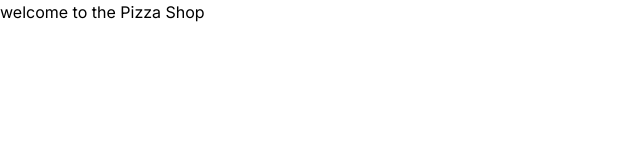
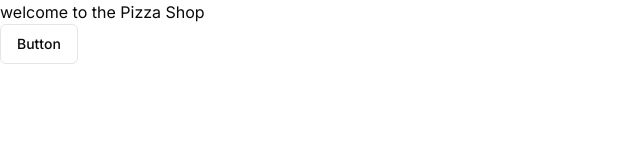
Before and after one commit to Siva-S92/pizzaApp, a Next.js app: page / in a window 1280 px wide. Shown: the top 160 px of the page, without its empty margins (0-640 px from the left). Built offline with nearby package versions, Linux system fonts and the light colour scheme.

Commit message:
add shadcn ui installation and other basic setup for shadcn ui

```diff
--- a/src/app/globals.css
+++ b/src/app/globals.css
@@ -2,26 +2,75 @@
   @tailwind components;
   @tailwind utilities;
 
+  @layer base {
     :root {
-  --foreground-rgb: 0, 0, 0;
-  --background-start-rgb: 214, 219, 220;
-  --background-end-rgb: 255, 255, 255;
+      --background: 0 0% 100%;
+      --foreground: 0 0% 3.9%;
+
+      --card: 0 0% 100%;
+      --card-foreground: 0 0% 3.9%;
+
+      --popover: 0 0% 100%;
+      --popover-foreground: 0 0% 3.9%;
+
+      --primary: 0 0% 9%;
+      --primary-foreground: 0 0% 98%;
+
+      --secondary: 0 0% 96.1%;
+      --secondary-foreground: 0 0% 9%;
+
+      --muted: 0 0% 96.1%;
+      --muted-foreground: 0 0% 45.1%;
+
+      --accent: 0 0% 96.1%;
+      --accent-foreground: 0 0% 9%;
+
+      --destructive: 0 84.2% 60.2%;
+      --destructive-foreground: 0 0% 98%;
+
+      --border: 0 0% 89.8%;
+      --input: 0 0% 89.8%;
+      --ring: 0 0% 3.9%;
+
+      --radius: 0.5rem;
     }
 
-@media (prefers-color-scheme: dark) {
-  :root {
-    --foreground-rgb: 255, 255, 255;
-    --background-start-rgb: 0, 0, 0;
-    --background-end-rgb: 0, 0, 0;
+    .dark {
+      --background: 0 0% 3.9%;
+      --foreground: 0 0% 98%;
+
+      --card: 0 0% 3.9%;
+      --card-foreground: 0 0% 98%;
+
+      --popover: 0 0% 3.9%;
+      --popover-foreground: 0 0% 98%;
+
+      --primary: 0 0% 98%;
+      --primary-foreground: 0 0% 9%;
+
+      --secondary: 0 0% 14.9%;
+      --secondary-foreground: 0 0% 98%;
+
+      --muted: 0 0% 14.9%;
+      --muted-foreground: 0 0% 63.9%;
+
+      --accent: 0 0% 14.9%;
+      --accent-foreground: 0 0% 98%;
+
+      --destructive: 0 62.8% 30.6%;
+      --destructive-foreground: 0 0% 98%;
+
+      --border: 0 0% 14.9%;
+      --input: 0 0% 14.9%;
+      --ring: 0 0% 83.1%;
     }
   }
 
-/* body {
-
-} */
-
-@layer utilities {
-  .text-balance {
-    text-wrap: balance;
+  @layer base {
+    * {
+      @apply border-border;
+    }
+    body {
+      @apply bg-background text-foreground;
     }
   }
--- a/src/app/page.tsx
+++ b/src/app/page.tsx
@@ -1,9 +1,11 @@
+import { Button } from "@/components/ui/button";
 
 
 export default function Home() {
   return (
     <main>
       <h1>welcome to the Pizza Shop</h1>
+      <Button variant="outline">Button</Button>
     </main>
   );
 }
--- /dev/null
+++ b/src/components/ui/button.tsx
@@ -0,0 +1,56 @@
+import * as React from "react"
+import { Slot } from "@radix-ui/react-slot"
+import { cva, type VariantProps } from "class-variance-authority"
+
+import { cn } from "@/lib/utils"
+
+const buttonVariants = cva(
+  "inline-flex items-center justify-center whitespace-nowrap rounded-md text-sm font-medium ring-offset-background transition-colors focus-visible:outline-none focus-visible:ring-2 focus-visible:ring-ring focus-visible:ring-offset-2 disabled:pointer-events-none disabled:opacity-50",
+  {
+    variants: {
+      variant: {
+        default: "bg-primary text-primary-foreground hover:bg-primary/90",
+        destructive:
+          "bg-destructive text-destructive-foreground hover:bg-destructive/90",
+        outline:
+          "border border-input bg-background hover:bg-accent hover:text-accent-foreground",
+        secondary:
+          "bg-secondary text-secondary-foreground hover:bg-secondary/80",
+        ghost: "hover:bg-accent hover:text-accent-foreground",
+        link: "text-primary underline-offset-4 hover:underline",
+      },
+      size: {
+        default: "h-10 px-4 py-2",
+        sm: "h-9 rounded-md px-3",
+        lg: "h-11 rounded-md px-8",
+        icon: "h-10 w-10",
+      },
+    },
+    defaultVariants: {
+      variant: "default",
+      size: "default",
+    },
+  }
+)
+
+export interface ButtonProps
+  extends React.ButtonHTMLAttributes<HTMLButtonElement>,
+    VariantProps<typeof buttonVariants> {
+  asChild?: boolean
+}
+
+const Button = React.forwardRef<HTMLButtonElement, ButtonProps>(
+  ({ className, variant, size, asChild = false, ...props }, ref) => {
+    const Comp = asChild ? Slot : "button"
+    return (
+      <Comp
+        className={cn(buttonVariants({ variant, size, className }))}
+        ref={ref}
+        {...props}
+      />
+    )
+  }
+)
+Button.displayName = "Button"
+
+export { Button, buttonVariants }
--- /dev/null
+++ b/src/lib/utils.ts
@@ -0,0 +1,6 @@
+import { type ClassValue, clsx } from "clsx"
+import { twMerge } from "tailwind-merge"
+
+export function cn(...inputs: ClassValue[]) {
+  return twMerge(clsx(inputs))
+}
--- a/tailwind.config.ts
+++ b/tailwind.config.ts
@@ -1,20 +1,80 @@
-import type { Config } from "tailwindcss";
+import type { Config } from "tailwindcss"
 
-const config: Config = {
+const config = {
+  darkMode: ["class"],
   content: [
-    "./src/pages/**/*.{js,ts,jsx,tsx,mdx}",
-    "./src/components/**/*.{js,ts,jsx,tsx,mdx}",
-    "./src/app/**/*.{js,ts,jsx,tsx,mdx}",
-  ],
+    './pages/**/*.{ts,tsx}',
+    './components/**/*.{ts,tsx}',
+    './app/**/*.{ts,tsx}',
+    './src/**/*.{ts,tsx}',
+	],
+  prefix: "",
   theme: {
+    container: {
+      center: true,
+      padding: "2rem",
+      screens: {
+        "2xl": "1400px",
+      },
+    },
     extend: {
-      backgroundImage: {
-        "gradient-radial": "radial-gradient(var(--tw-gradient-stops))",
-        "gradient-conic":
-          "conic-gradient(from 180deg at 50% 50%, var(--tw-gradient-stops))",
+      colors: {
+        border: "hsl(var(--border))",
+        input: "hsl(var(--input))",
+        ring: "hsl(var(--ring))",
+        background: "hsl(var(--background))",
+        foreground: "hsl(var(--foreground))",
+        primary: {
+          DEFAULT: "hsl(var(--primary))",
+          foreground: "hsl(var(--primary-foreground))",
+        },
+        secondary: {
+          DEFAULT: "hsl(var(--secondary))",
+          foreground: "hsl(var(--secondary-foreground))",
+        },
+        destructive: {
+          DEFAULT: "hsl(var(--destructive))",
+          foreground: "hsl(var(--destructive-foreground))",
+        },
+        muted: {
+          DEFAULT: "hsl(var(--muted))",
+          foreground: "hsl(var(--muted-foreground))",
+        },
+        accent: {
+          DEFAULT: "hsl(var(--accent))",
+          foreground: "hsl(var(--accent-foreground))",
+        },
+        popover: {
+          DEFAULT: "hsl(var(--popover))",
+          foreground: "hsl(var(--popover-foreground))",
+        },
+        card: {
+          DEFAULT: "hsl(var(--card))",
+          foreground: "hsl(var(--card-foreground))",
+        },
+      },
+      borderRadius: {
+        lg: "var(--radius)",
+        md: "calc(var(--radius) - 2px)",
+        sm: "calc(var(--radius) - 4px)",
+      },
+      keyframes: {
+        "accordion-down": {
+          from: { height: "0" },
+          to: { height: "var(--radix-accordion-content-height)" },
+        },
+        "accordion-up": {
+          from: { height: "var(--radix-accordion-content-height)" },
+          to: { height: "0" },
+        },
+      },
+      animation: {
+        "accordion-down": "accordion-down 0.2s ease-out",
+        "accordion-up": "accordion-up 0.2s ease-out",
       },
     },
   },
-  plugins: [],
-};
-export default config;
+  plugins: [require("tailwindcss-animate")],
+} satisfies Config
+
+export default config
```
Also changed, not shown: package.json (+10 -4 lines), components.json (added), 1 other file (tests, documents, lock files or other folders). Lines whose indentation alone changed are shown as unchanged.
